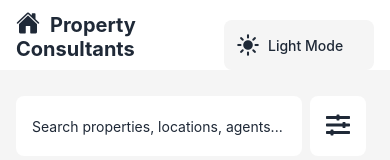
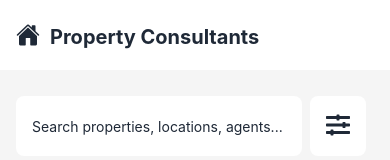
Before and after one commit to GamingHazard/estate-app, a React Native app: screen /Home in a window 390 px wide. Shown: the top 160 px of the page. Built offline with nearby package versions, Linux system fonts and the light colour scheme.

Commit message:
advert adding

```diff
--- a/screens/HomeScreen.tsx
+++ b/screens/HomeScreen.tsx
@@ -84,7 +84,7 @@ const HomeScreen = () => {
           />
           Property Consultants
         </Text>
-        <TouchableOpacity
+        {/* <TouchableOpacity
           style={[styles.themeToggle, { backgroundColor: colors.background }]}
           onPress={toggleTheme}
         >
@@ -97,7 +97,7 @@ const HomeScreen = () => {
           <Text style={[styles.toggleText, { color: colors.text }]}>
             {theme === "dark" ? "Dark Mode" : "Light Mode"}
           </Text>
-        </TouchableOpacity>
+        </TouchableOpacity> */}
       </View>
 
       {/* Main Content */}
```
